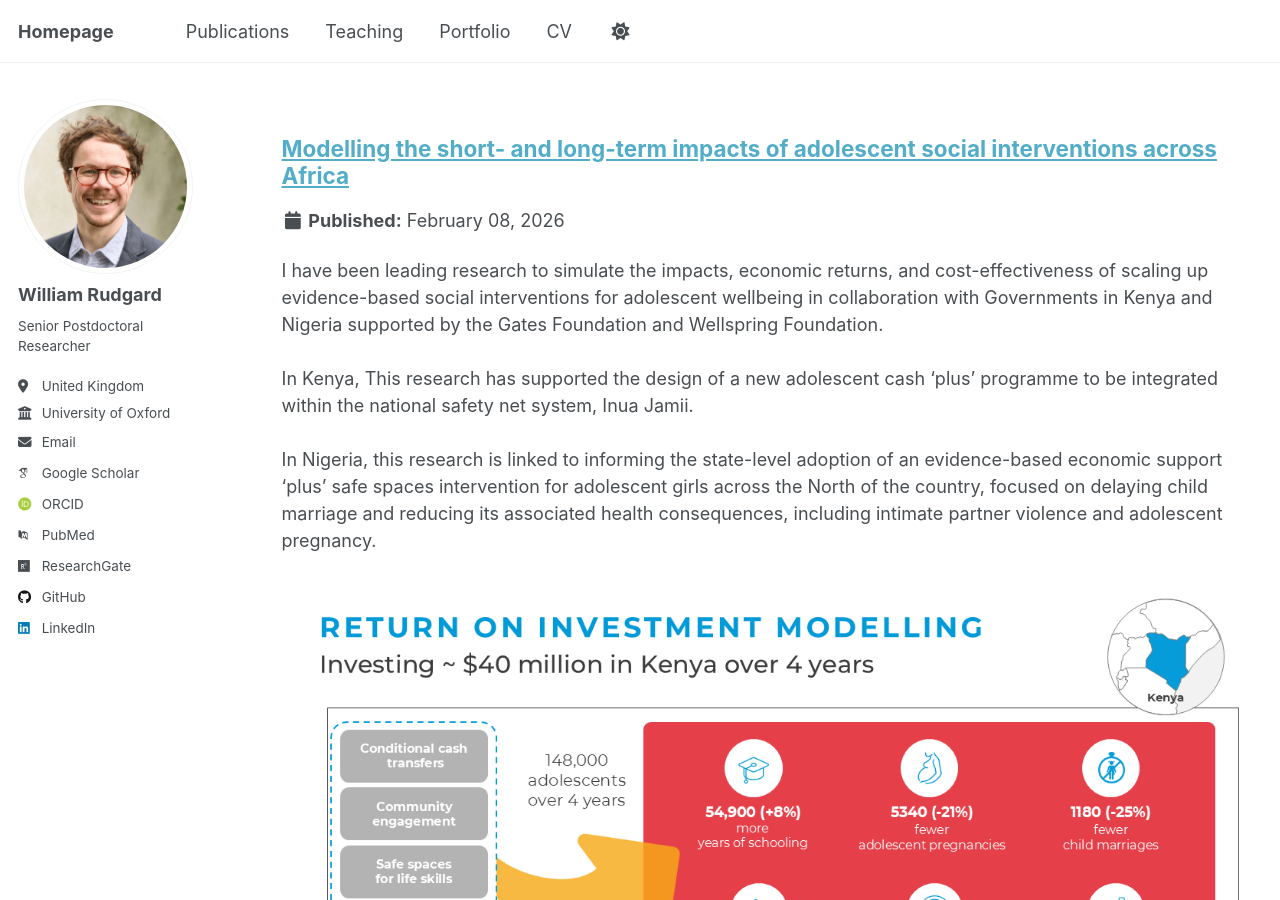
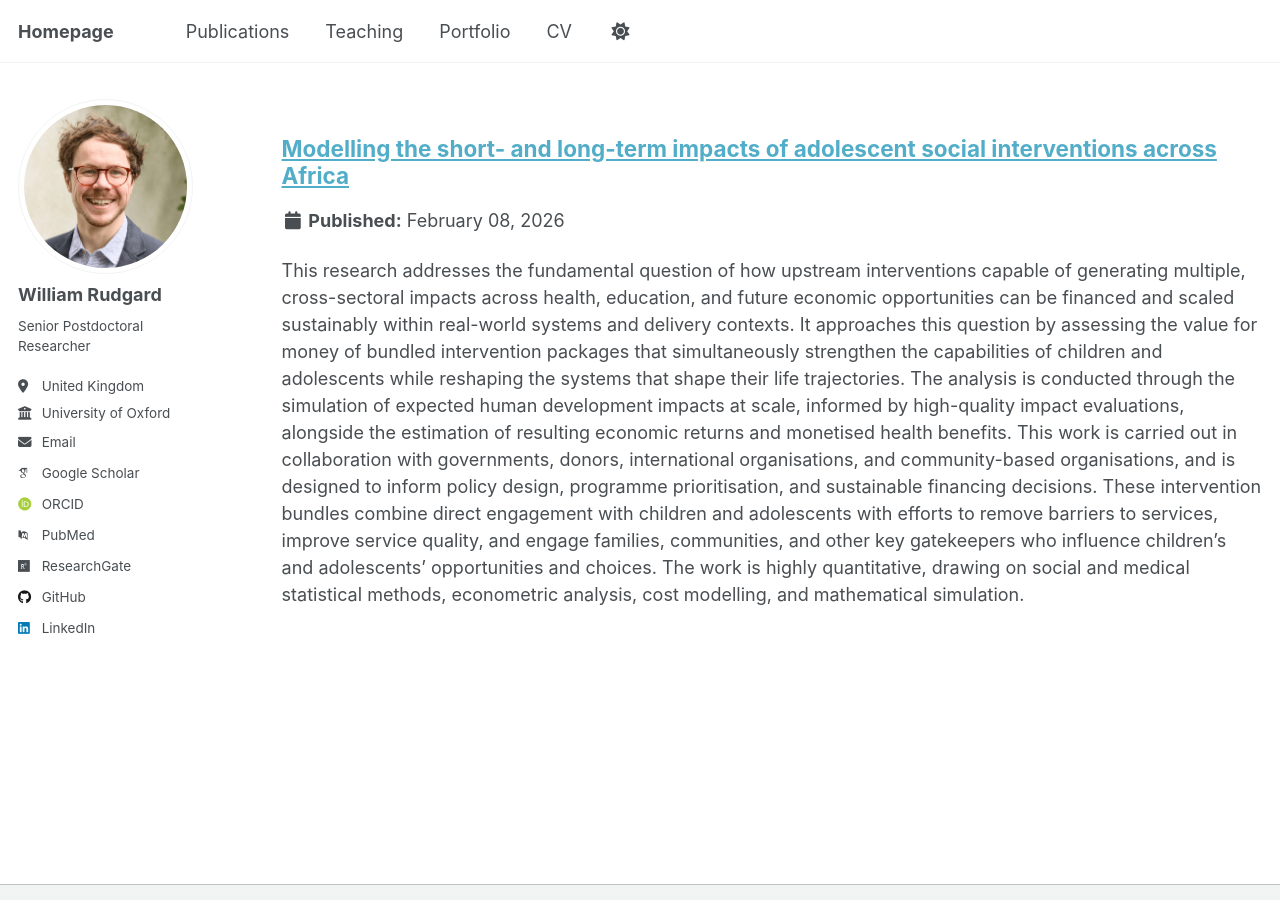
Before and after one commit to WilliamRudgard/williamrudgard.github.io, a Jekyll site: the page built from _pages/portfolio.html, in a window 1280 px wide and 900 px high, scrolled down 874 px. Built offline with Jekyll 4.4.1, drawn with Linux system fonts in a browser that asks for light colours; some web fonts are replaced; a script that is not in the unit is left out.

Commit message:
Revise excerpt for portfolio-2.html
Updated the excerpt to reflect a broader analysis of adolescent social interventions and their impacts on health, education, and economic opportunities.

```diff
--- a/_portfolio/portfolio-2.html
+++ b/_portfolio/portfolio-2.html
@@ -1,5 +1,9 @@
 ---
 title: "Modelling the short- and long-term impacts of adolescent social interventions across Africa"
-excerpt: "I have been leading research to simulate the impacts, economic returns, and cost-effectiveness of scaling up evidence-based social interventions for adolescent wellbeing in collaboration with Governments in Kenya and Nigeria supported by the Gates Foundation and Wellspring Foundation.<br><br> In Kenya, This research has supported the design of a new adolescent cash ‘plus’ programme to be integrated within the national safety net system, Inua Jamii.<br><br>In Nigeria, this research is linked to informing the state-level adoption of an evidence-based economic support ‘plus’ safe spaces intervention for adolescent girls across the North of the country, focused on delaying child marriage and reducing its associated health consequences, including intimate partner violence and adolescent pregnancy.<br><br>![Portfolio Image](/images/Portfolio 2.png)"
+excerpt: "This research addresses the fundamental question of how upstream interventions capable of generating multiple, cross-sectoral impacts across health, education, and future economic opportunities can be financed and scaled sustainably within real-world systems and delivery contexts. It approaches this question by assessing the value for money of bundled intervention packages that simultaneously strengthen the capabilities of children and adolescents while reshaping the systems that shape their life trajectories.
+
+The analysis is conducted through the simulation of expected human development impacts at scale, informed by high-quality impact evaluations, alongside the estimation of resulting economic returns and monetised health benefits. This work is carried out in collaboration with governments, donors, international organisations, and community-based organisations, and is designed to inform policy design, programme prioritisation, and sustainable financing decisions. These intervention bundles combine direct engagement with children and adolescents with efforts to remove barriers to services, improve service quality, and engage families, communities, and other key gatekeepers who influence children’s and adolescents’ opportunities and choices.
+
+The work is highly quantitative, drawing on social and medical statistical methods, econometric analysis, cost modelling, and mathematical simulation."
 collection: portfolio
 ---
```
